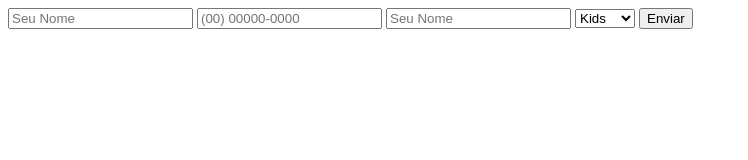
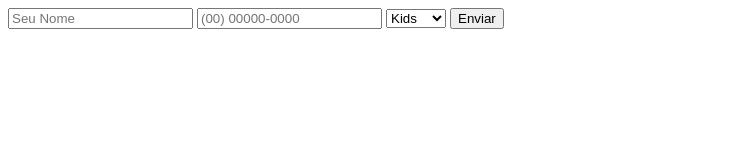
Before and after one commit to peraltazera/CtrlDay2026, a plain HTML site: page index.html in a window 1280 px wide. Shown: the whole page, without its empty margins (0-748 px from the left). Drawn offline with Linux system fonts and the light colour scheme.

Commit message:
Update index.html

```diff
--- a/index.html
+++ b/index.html
@@ -1,7 +1,6 @@
 <form id="meu-formulario">
   <input type="text" name="Nome" placeholder="Seu Nome" required>
   <input type="tel" name="Telefone" id="telefone" placeholder="(00) 00000-0000" required>
-  <input type="text" name="Modulo" placeholder="Seu Nome" required>
   <select name="Modulo" id="modulo" required>
     <option value="">Kids</option>
     <option value="Suporte">Teens</option>
```
